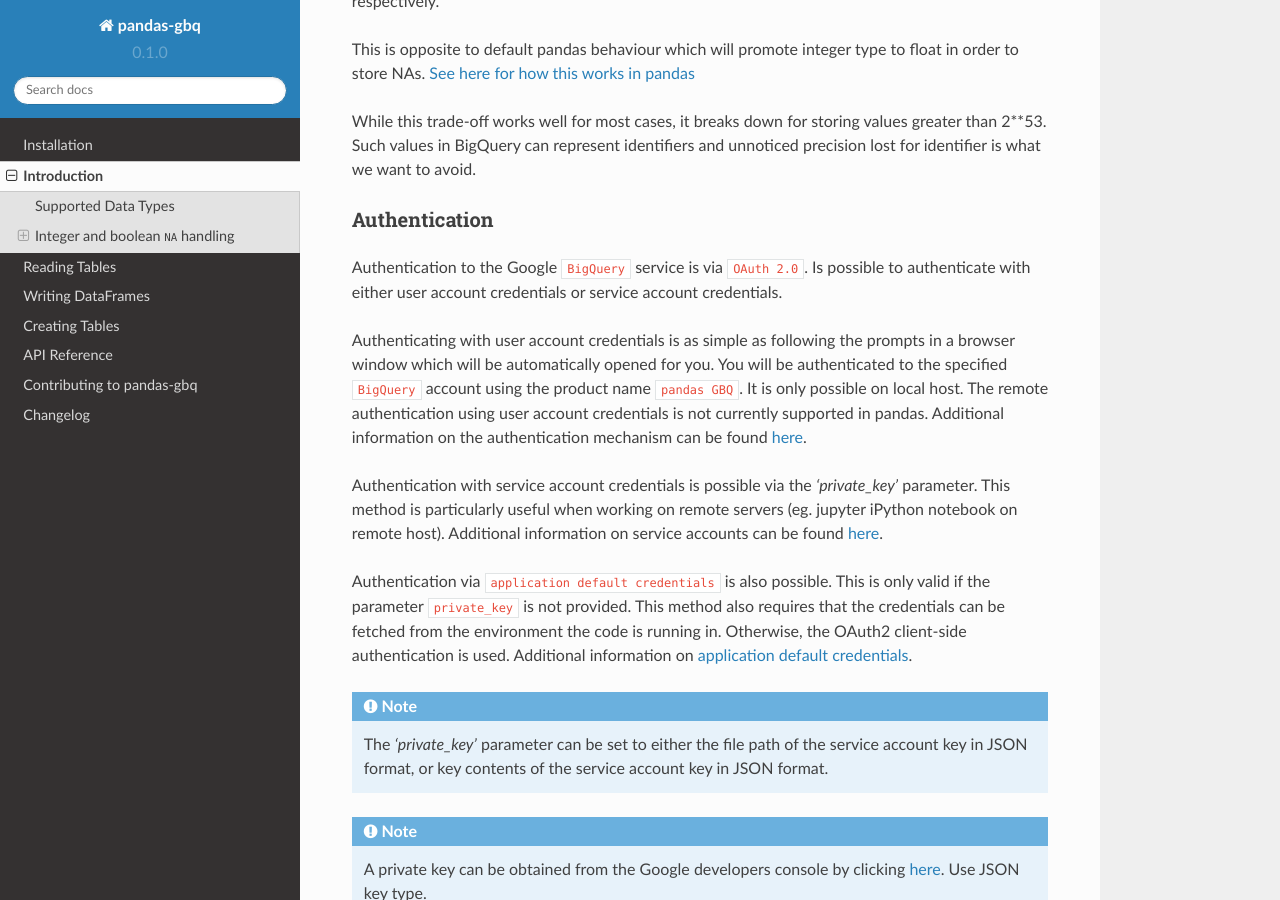
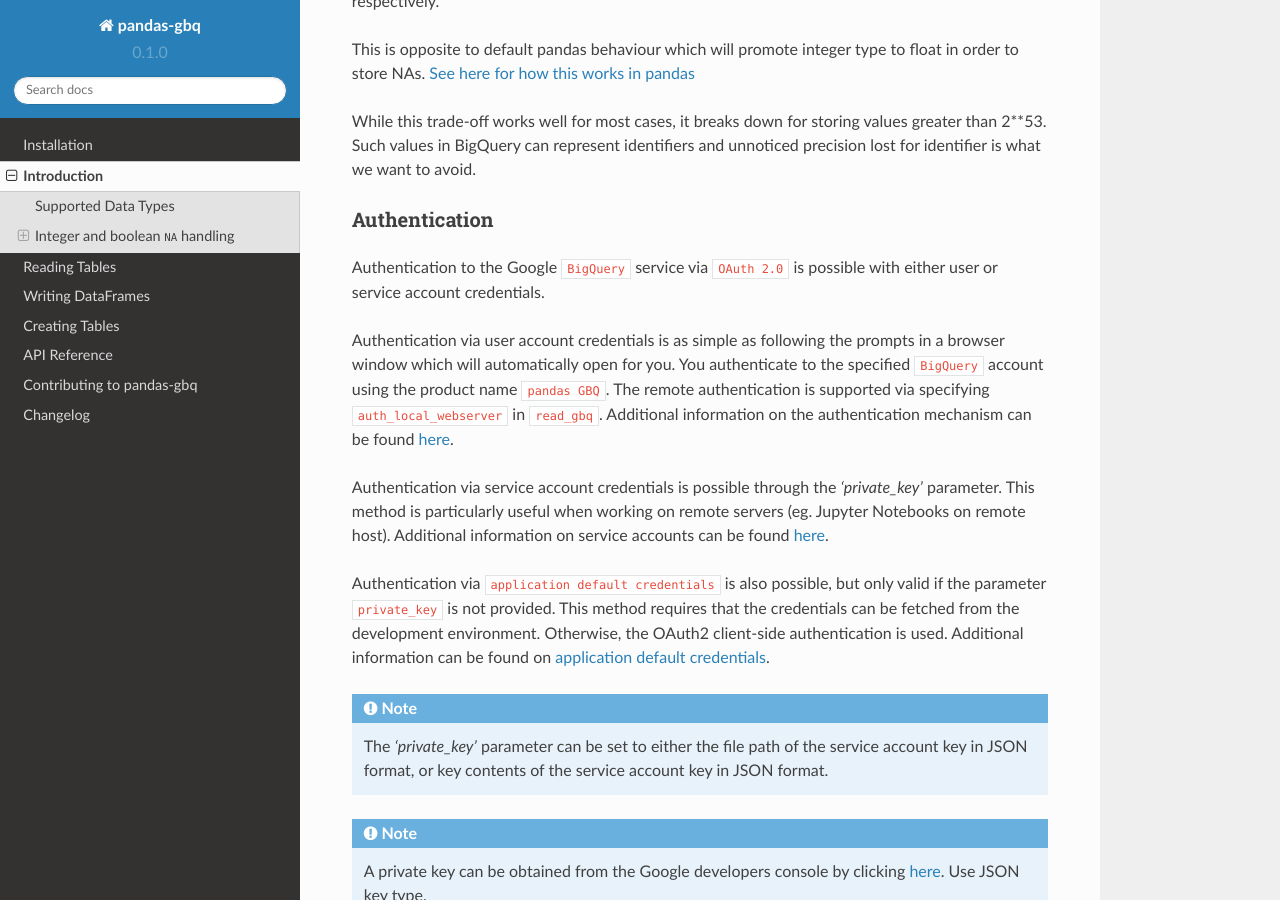
Before and after one commit to googleapis/python-bigquery-pandas, a Sphinx documentation site: the page built from docs/source/intro.rst, in a window 1280 px wide and 900 px high, scrolled down 431 px. Built offline with Sphinx 7.4.7 and the Read the Docs theme 2.0.0, drawn with Linux system fonts in a browser that asks for light colours.

Commit message:
DOC: Update intro.rst (#79)
* Update intro.rst

-Fix some grammar mistakes
-Made explicit HTTPS calls

* Update intro.rst

Minor grammar fixes

* Update intro.rst

Correcting information via reviewer's recommendation

* Update README.rst

Remove unnecessary words

```diff
--- a/docs/source/intro.rst
+++ b/docs/source/intro.rst
@@ -20,7 +20,7 @@ respectively.
 
 This is opposite to default pandas behaviour which will promote integer
 type to float in order to store NAs.
-`See here for how this works in pandas <http://pandas.pydata.org/pandas-docs/stable/gotchas.html#nan-integer-na-values-and-na-type-promotions>`__
+`See here for how this works in pandas <https://pandas.pydata.org/pandas-docs/stable/gotchas.html#nan-integer-na-values-and-na-type-promotions>`__
 
 While this trade-off works well for most cases, it breaks down for storing
 values greater than 2**53. Such values in BigQuery can represent identifiers
@@ -31,26 +31,25 @@ and unnoticed precision lost for identifier is what we want to avoid.
 Authentication
 ''''''''''''''
 
-Authentication to the Google ``BigQuery`` service is via ``OAuth 2.0``.
-Is possible to authenticate with either user account credentials or service account credentials.
+Authentication to the Google ``BigQuery`` service via ``OAuth 2.0``
+is possible with either user or service account credentials.
 
-Authenticating with user account credentials is as simple as following the prompts in a browser window
-which will be automatically opened for you. You will be authenticated to the specified
-``BigQuery`` account using the product name ``pandas GBQ``. It is only possible on local host.
-The remote authentication using user account credentials is not currently supported in pandas.
+Authentication via user account credentials is as simple as following the prompts in a browser window
+which will automatically open for you. You authenticate to the specified
+``BigQuery`` account using the product name ``pandas GBQ``.
+The remote authentication is supported via specifying ``auth_local_webserver`` in ``read_gbq``.
 Additional information on the authentication mechanism can be found
 `here <https://developers.google.com/identity/protocols/OAuth2#clientside/>`__.
 
-Authentication with service account credentials is possible via the `'private_key'` parameter. This method
-is particularly useful when working on remote servers (eg. jupyter iPython notebook on remote host).
+Authentication via service account credentials is possible through the `'private_key'` parameter. This method
+is particularly useful when working on remote servers (eg. Jupyter Notebooks on remote host).
 Additional information on service accounts can be found
 `here <https://developers.google.com/identity/protocols/OAuth2#serviceaccount>`__.
 
-Authentication via ``application default credentials`` is also possible. This is only valid
-if the parameter ``private_key`` is not provided. This method also requires that
-the credentials can be fetched from the environment the code is running in.
-Otherwise, the OAuth2 client-side authentication is used.
-Additional information on
+Authentication via ``application default credentials`` is also possible, but only valid
+if the parameter ``private_key`` is not provided. This method requires that the
+credentials can be fetched from the development environment. Otherwise, the OAuth2
+client-side authentication is used. Additional information can be found on
 `application default credentials <https://developers.google.com/identity/protocols/application-default-credentials>`__.
 
 .. note::
```
